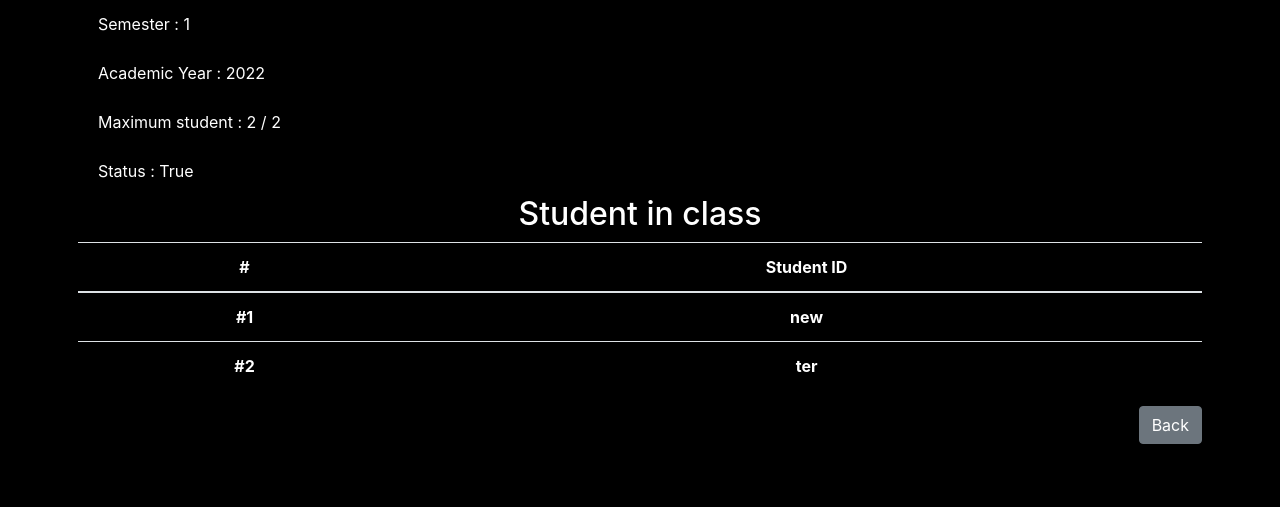
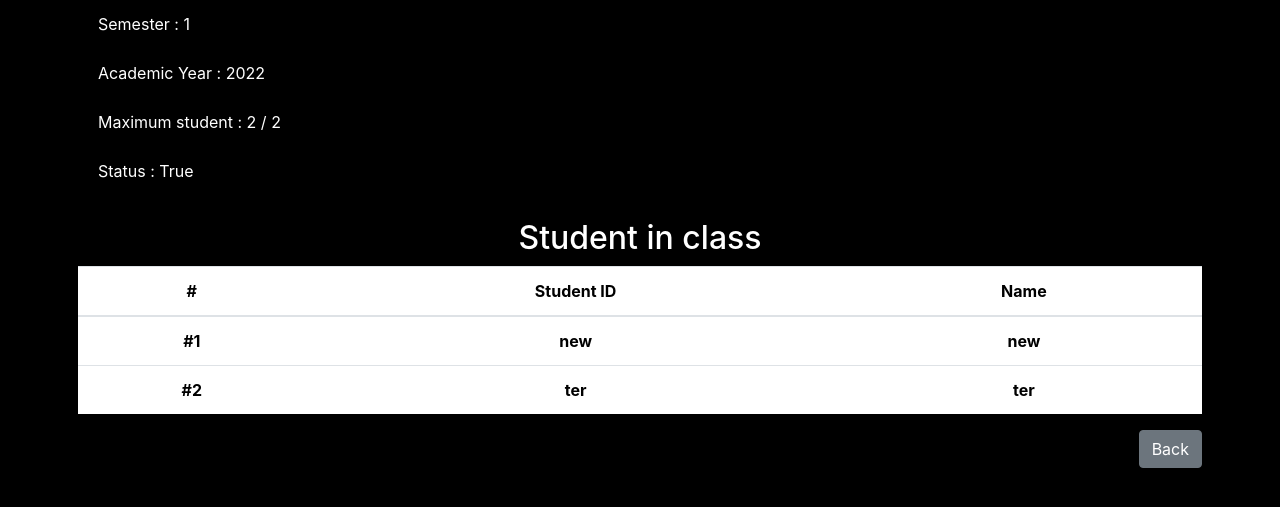
Before and after one commit to 6310682734/cn331-as2, a Django app: page /bookingsubject/1 in a window 1280 px wide. Shown: the part 171-678 px from the top of the page. Run offline with Django 4.2, Linux system fonts and the light colour scheme; a user stored in the database is signed in; data comes from the database, SQL or seed files in the repository; both versions use the stored data as it was after the commit; lists and menus that the app fills with data are empty; some libraries are stand-ins or nearby versions.

Commit message:
fix template #2

```diff
--- a/bookingsubject/templates/bookingsubject/enrollment_info.html
+++ b/bookingsubject/templates/bookingsubject/enrollment_info.html
@@ -26,7 +26,9 @@
         <th scope="col">Semester</th>
         <th scope="col">Academic year</th>
         <th scope="col">Student Amount</th>
+        {% if request.user.is_superuser %}
         <th scope="col">Status</th>
+        {% endif %}
         <th scope="col">Action</th>
       </tr>
     </thead>
@@ -38,7 +40,9 @@
         <th class="align-middle">{{ enroll.subject.semester }}</th>
         <th class="align-middle">{{ enroll.subject.academic_year }}</th>
         <th class="align-middle">{{ enroll.subject.amount }}/{{ enroll.subject.student }}</th>
+        {% if request.user.is_superuser %}
         <th class="align-middle">{{ enroll.subject.status }}</th>
+        {% endif %}
         <th class="align-middle">
           <div class="row">
             <div class="col">
--- a/bookingsubject/templates/bookingsubject/index.html
+++ b/bookingsubject/templates/bookingsubject/index.html
@@ -33,7 +33,9 @@
         <th scope="col">Semester</th>
         <th scope="col">Academic year</th>
         <th scope="col">Student Amount</th>
+        {% if request.user.is_superuser %}
         <th scope="col">Status</th>
+        {% endif %}
         <th scope="col">Action</th>
       </tr>
     </thead>
@@ -45,7 +47,9 @@
         <th class="align-middle">{{ subject.semester }}</th>
         <th class="align-middle">{{ subject.academic_year }}</th>
         <th class="align-middle">{{ subject.amount }}/{{ subject.student }}</th>
+        {% if request.user.is_superuser %}
         <th class="align-middle">{{ subject.status }}</th>
+        {% endif %}
         <th class="align-middle">
           <div class="row">
             <div class="col">
--- a/bookingsubject/templates/bookingsubject/subject_info.html
+++ b/bookingsubject/templates/bookingsubject/subject_info.html
@@ -2,7 +2,7 @@
 <div style="color: white">
   <h2 class="text-white text-center">Subject Infomation</h2>
   <div class="info-body">
-    <ul class="list-group list-group-flush text-white">
+    <ul class="list-group list-group-flush text-white mb-4">
       <li class="list-group-item bg-transparent">
         Subject name : {{ subject_data.subject_name }}
       </li>
@@ -15,26 +15,32 @@
       <li class="list-group-item bg-transparent">
         Maximum student : {{ subject_data.amount }} / {{ enrolls.count }}
       </li>
+      {% if request.user.is_superuser == True %}
       <li class="list-group-item bg-transparent">
         Status : {{ subject_data.status }}
       </li>
+      {% endif %}
     </ul>
   </div>
   <h2 class="text-white text-center">Student in class</h2>
-  <div class="student-list mt-2">
+  <div class="student-list mt-2 bg-white">
     <table class="table table-hover text-center">
       <thead>
-        <tr class="text-white">
+        <tr class="sub-text">
           <th scope="col">#</th>
           <th scope="col">Student ID</th>
+          <th scope="col">Name</th>
         </tr>
       </thead>
       <tbody>
         {% for enroll in enrolls %}
         <tr>
-          <th scope="row" class="text-white align-middle">#{{ forloop.counter }}</th>
-          <th scope="row" class="text-white align-middle">
-            {{ enroll.user}}
+          <th scope="row" class="sub-text align-middle">#{{ forloop.counter }}</th>
+          <th scope="row" class="sub-text align-middle">
+            {{ enroll.user.username}}
+          </th>
+          <th scope="row" class="sub-text align-middle">
+            {{ enroll.user.first_name }} {{ enroll.user.last_name }}
           </th>
         </tr>
         {% empty %}
```
Also changed, not shown: db.sqlite3.
